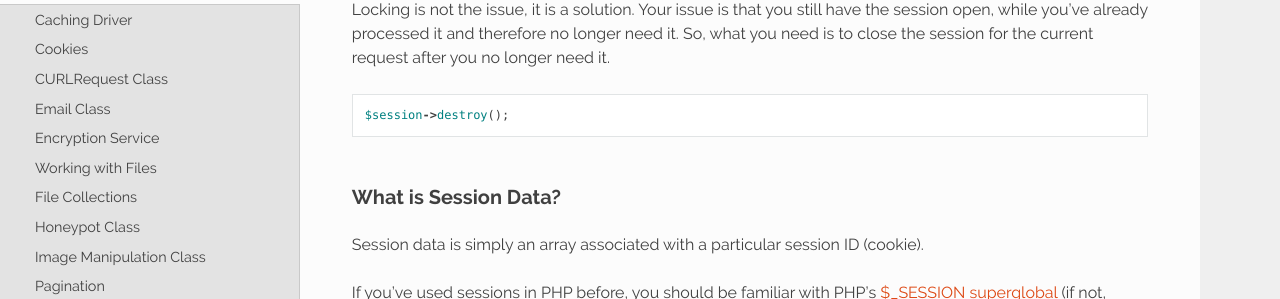
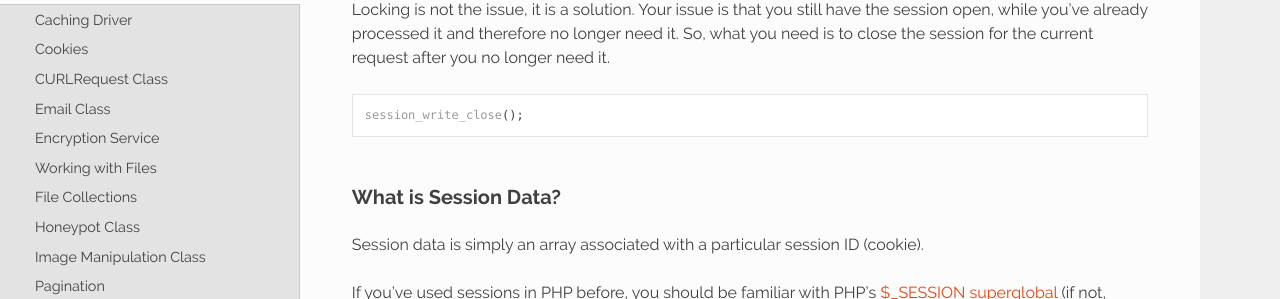
Before and after one commit to NEKOGET/ci4_user_guide_src, a Sphinx documentation site: the page built from source/libraries/sessions.rst, in a window 1280 px wide and 900 px high, scrolled down 2158 px. Shown: the part 152-451 px from the top of the window. Built offline with Sphinx 7.4.7 and the Read the Docs theme 2.0.0, drawn with Linux system fonts in a browser that asks for light colours.

Commit message:
docs: fix wrong sample code

```diff
--- a/source/libraries/sessions.rst
+++ b/source/libraries/sessions.rst
@@ -91,7 +91,7 @@ longer need it. So, what you need is to close the session for the
 current request after you no longer need it.
 ::
 
-    $session->destroy();
+    session_write_close();
 
 What is Session Data?
 =====================
```
